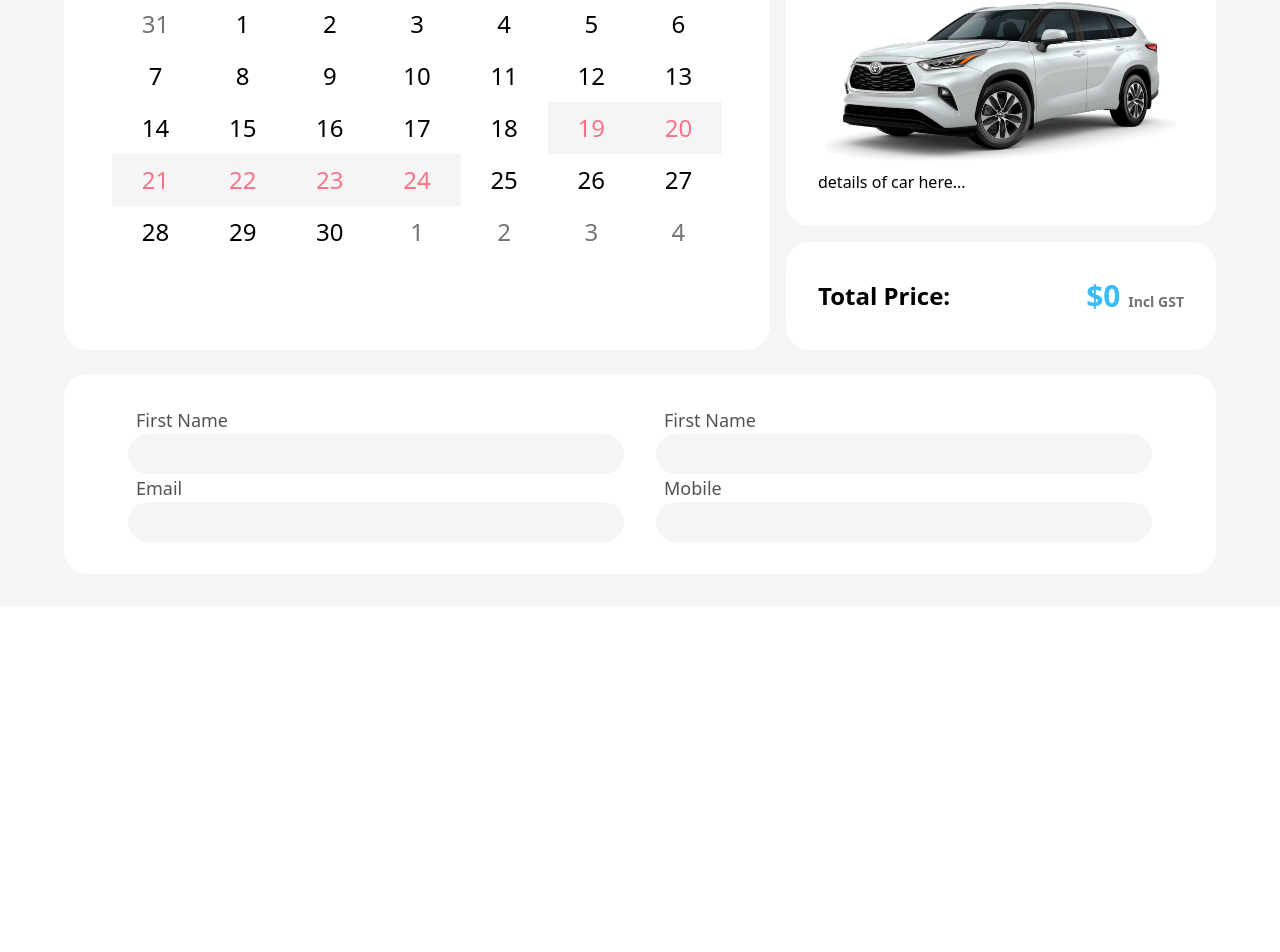
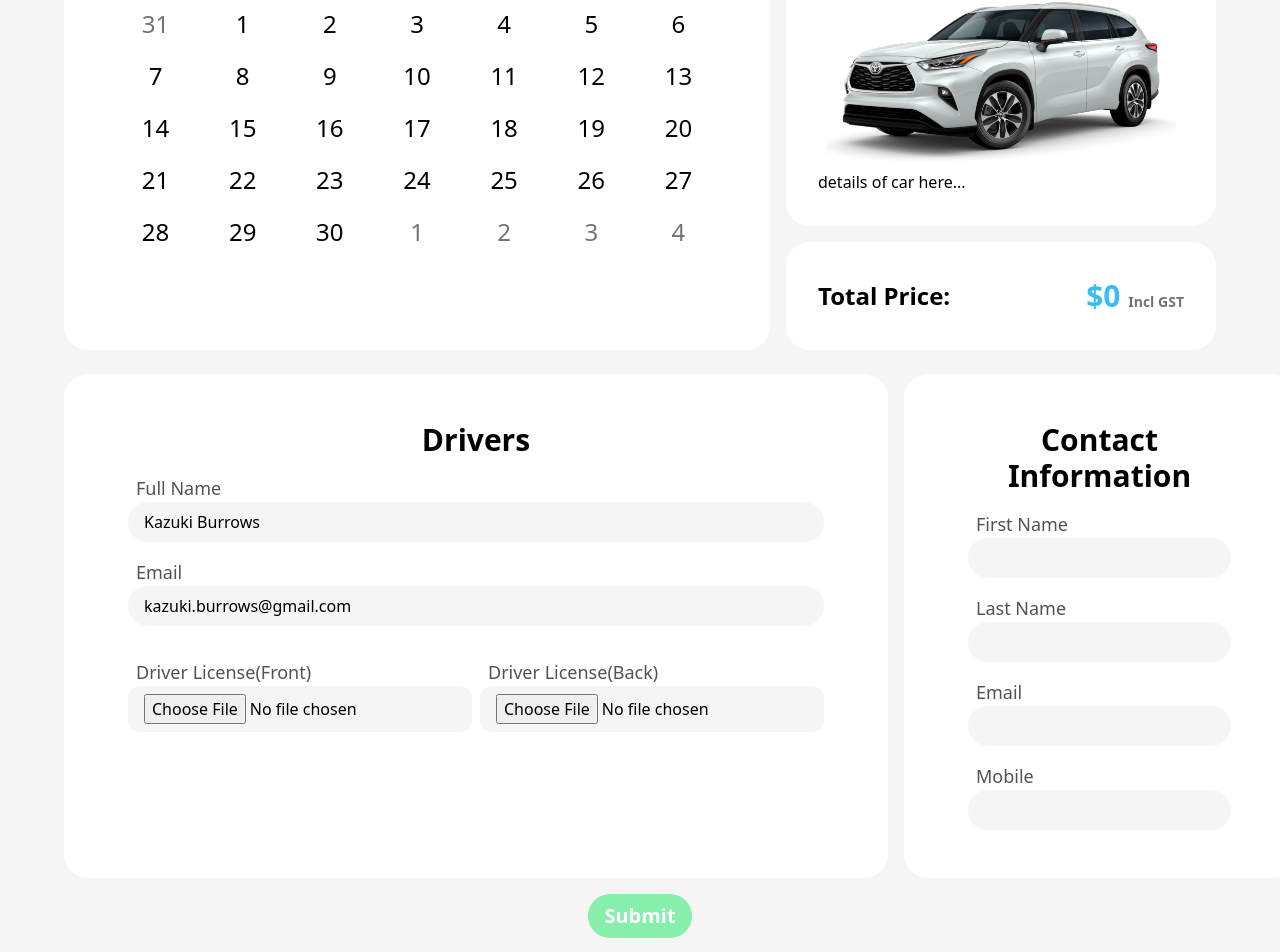
Before and after one commit to KazuBurrows/Dinkan-Travels-NZ-LTD, a React (Create React App) app: page /booking in a window 1280 px wide. Shown: the part 306-1258 px from the top of the page. Before the commit the page ends 912 px from the top, so only its background shows below. Built offline with nearby package versions, Linux system fonts and the light colour scheme.

Commit message:
fetching update

```diff
--- /dev/null
+++ b/src/Components/PopupModal.tsx
@@ -0,0 +1,39 @@
+import React from 'react';
+
+interface PopupModalProps {
+  isOpen: boolean;          // <- parent controls this
+  onConfirm: () => void;     // <- parent handles confirm
+  onCancel: () => void;      // <- parent handles cancel/close
+}
+
+const PopupModal = ({
+  isOpen,
+  onConfirm,
+  onCancel,
+}: PopupModalProps) => {
+  if (!isOpen) return null; // don't render anything if modal is closed
+
+  return (
+    <div className="fixed inset-0 bg-black bg-opacity-50 flex justify-center items-center z-50">
+      <div className="bg-white p-8 rounded-lg shadow-lg text-center">
+        <h2 className="text-2xl font-semibold mb-4">Are you sure?</h2>
+        <div className="flex justify-center gap-4">
+          <button
+            className="bg-green-500 text-white font-bold py-2 px-4 rounded"
+            onClick={onConfirm}
+          >
+            Confirm
+          </button>
+          <button
+            className="bg-red-500 text-white font-bold py-2 px-4 rounded"
+            onClick={onCancel}
+          >
+            Cancel
+          </button>
+        </div>
+      </div>
+    </div>
+  );
+};
+
+export default PopupModal;
--- a/src/Views/GenrealBooking.tsx
+++ b/src/Views/GenrealBooking.tsx
@@ -1,8 +1,10 @@
-import React, { useState } from "react";
+import React, { useEffect, useState } from "react";
 import Calendar from "react-calendar";
 // import "react-calendar/dist/Calendar.css"; // Default styles
 
 import highlander from "../assets/images/22-Toyota-Highlander-White- side.PNG";
+import PopupModal from "../Components/PopupModal";
+import { Contact, Driver } from "../types/models";
 
 type Car = {
   id: string;
@@ -24,14 +26,21 @@ const car: Car = {
   img: highlander,
 };
 
-const bookedDates = [
-  new Date(2025, 3, 19), // April is month 3 (0-indexed)
-  new Date(2025, 3, 20),
-  new Date(2025, 3, 21),
-  new Date(2025, 3, 22),
-  new Date(2025, 3, 23),
-  new Date(2025, 3, 24),
-];
+// types.ts
+export interface Booking {
+  id: string;
+  customer_id: string;
+  car_id: string;
+  pickup_date: string;
+  dropoff_date: string;
+  total_price: number;
+  paid_total: number;
+  _rid: string;
+  _self: string;
+  _etag: string;
+  _attachments: string;
+  _ts: number;
+}
 
 function formatDateToNZString(date: Date | null): string {
   if (!date) return "";
@@ -73,6 +82,12 @@ function calculateTotalPrice(
 }
 
 function GeneralBooking() {
+  const [contactFirstName, setContactFirstName] = useState("");
+  const [contactLastName, setContactLastName] = useState("");
+  const [contactEmail, setContactEmail] = useState("");
+  const [contactMobile, setContactMobile] = useState("");
+
+  const [bookedDates, setBookedDates] = useState<Date[]>([]);
   const setBookingDate = (value: Date) => {
     if (bookingDates[0] && bookingDates[1]) {
       // if both 'startDate' and 'endDate' values are set
@@ -91,19 +106,116 @@ function GeneralBooking() {
     null,
   ]);
 
+  function getDateRange(startDate: Date, endDate: Date) {
+    const dates = [];
+    const currentDate = new Date(startDate);
+
+    while (currentDate <= endDate) {
+      dates.push(new Date(currentDate)); // clone the date
+      currentDate.setDate(currentDate.getDate() + 1); // go to next day
+    }
+
+    return dates;
+  }
+
+  const [isModalOpen, setIsModalOpen] = useState(false);
+
+  const openModal = () => setIsModalOpen(true);
+  const closeModal = () => setIsModalOpen(false);
+
+  const handleConfirm = async () => {
+    let pickupDate = bookingDates[0];
+    let dropoffDate = bookingDates[1];
+
+    let contact: Contact = {
+      email: contactFirstName,
+      firstName: contactLastName,
+      lastName: contactEmail,
+      mobile: contactMobile,
+    };
+
+    let drivers: Driver[] = [
+      { email: "kazuki.burrows@gmail.com", fullName: "Kazuki Burrows" },
+    ];
+
+    const url = "http://localhost:7071/api/PostBooking"; // Your Azure API endpoint
+
+    const bookingRequest = {
+      pickupDate: pickupDate,
+      dropoffDate: dropoffDate,
+      contact: contact,
+      drivers: drivers,
+    };
+
+    try {
+      const response = await fetch(url, {
+        method: "POST",
+        headers: {
+          "Content-Type": "application/json",
+        },
+        body: JSON.stringify(bookingRequest), // Convert JS object to JSON
+      });
+
+      if (!response.ok) {
+        throw new Error("Network response was not ok");
+      }
+
+      const result = await response.json(); // Parse the response as JSON
+      console.log(result); // Handle the result (e.g., display message, update state)
+    } catch (error) {
+      console.error("Error:", error);
+    }
+
+    closeModal();
+  };
+
+  const addDriver = () => {
+    console.log("Button clicked!");
+  };
+
+  useEffect(() => {
+    const fetchBookings = async () => {
+      try {
+        const response = await fetch("http://localhost:7071/api/GetBookings");
+        if (!response.ok) {
+          throw new Error("Failed to fetch bookings");
+        }
+
+        const data: Booking[] = await response.json();
+        console.log(data);
+
+        data.forEach((booking) => {
+          setBookedDates([
+            ...bookedDates,
+            ...getDateRange(
+              new Date(booking.pickup_date),
+              new Date(booking.dropoff_date)
+            ),
+          ]);
+        });
+      } catch (err: any) {
+        // setError(err.message || "Unknown error");
+      } finally {
+        // setLoading(false);
+      }
+    };
+
+    // fetchBookings();
+  }, []);
+
   return (
     <div className="h-full bg-neutral-100 px-16 py-8 inter-font">
       <div className="h-[600px] relative my-6 mx-auto flex justify-center items-center gap-x-4">
         <div className="flex-[4] text-center flex flex-col justify-center bg-white rounded-3xl h-full">
           <Calendar
             onChange={(val) => {
-              console.log(val);
+              // console.log(val);
               if (val instanceof Date) {
                 // setValue(val);
                 setBookingDate(val);
               }
             }}
-            value={bookedDates[0]}
+            value={bookingDates[0]}
             tileDisabled={({ date }) =>
               bookedDates.some((d) => d.toDateString() === date.toDateString())
             }
@@ -117,7 +229,7 @@ function GeneralBooking() {
               ) {
                 classes.push("booked-date");
               }
-              console.log(bookingDates[0] + " : " + bookingDates[1]);
+              // console.log(bookingDates[0] + " : " + bookingDates[1]);
 
               if (
                 bookingDates[0] instanceof Date &&
@@ -190,30 +302,112 @@ function GeneralBooking() {
           </div>
         </div>
       </div>
-      <div className="bg-white rounded-3xl px-16 py-8">
-        <form>
-          <div className="flex gap-8">
-            <div className="flex flex-col flex-[1]">
-              <label className="ml-2 text-lg text-neutral-600">First Name</label>
-              <input className="bg-neutral-100 rounded-full px-4 py-2" />
+
+      <div className="flex gap-x-4">
+        <div className="flex-[2] bg-white rounded-3xl px-16 py-8">
+          <div className="gap-8">
+            <h2 className="text-3xl font-semibold text-center my-4">Drivers</h2>
+            <div id="drivers">
+              <div id="driver-1">
+                <div className="flex flex-col flex-[1] my-4">
+                  <label className="ml-2 text-lg text-neutral-600">
+                    Full Name
+                  </label>
+                  <input
+                    className="bg-neutral-100 rounded-full px-4 py-2"
+                    value={"Kazuki Burrows"}
+                  />
+                </div>
+                <div className="flex flex-col flex-[1] my-4">
+                  <label className="ml-2 text-lg text-neutral-600">Email</label>
+                  <input
+                    className="bg-neutral-100 rounded-full px-4 py-2"
+                    value={"kazuki.burrows@gmail.com"}
+                  />
+                </div>
+                <div className="flex gap-2">
+                  <div className="flex flex-col flex-[1] my-4">
+                    <label className="ml-2 text-lg text-neutral-600">
+                      Driver License(Front)
+                    </label>
+                    <input
+                      type="file"
+                      className="bg-neutral-100 rounded-xl px-4 py-2"
+                    />
+                  </div>
+                  <div className="flex flex-col flex-[1] my-4">
+                    <label className="ml-2 text-lg text-neutral-600">
+                      Driver License(Back)
+                    </label>
+                    <input
+                      type="file"
+                      className="bg-neutral-100 rounded-xl px-4 py-2"
+                    />
+                  </div>
+                </div>
+              </div>
             </div>
-            <div className="flex flex-col flex-[1]">
-              <label className="ml-2 text-lg text-neutral-600">First Name</label>
-              <input className="bg-neutral-100 rounded-full px-4 py-2" />
+            {/* <div className="flex justify-center my-4">
+              <button
+                className="bg-green-300 py-2 px-4 text-xl text-white font-bold rounded-full"
+                onClick={addDriver}
+              >
+                +
+              </button>
+            </div>{" "} */}
+          </div>
+        </div>
+        <form className="flex-[2] bg-white rounded-3xl px-16 py-8">
+          <h2 className="text-3xl font-semibold text-center my-4">
+            Contact Information
+          </h2>
+          <div className="gap-8">
+            <div className="flex flex-col flex-[1] my-4">
+              <label className="ml-2 text-lg text-neutral-600">
+                First Name
+              </label>
+              <input
+                className="bg-neutral-100 rounded-full px-4 py-2"
+                onChange={(e) => setContactFirstName(e.target.value)}
+              />
             </div>
-          </div>
-          <div className="flex gap-8">
-            <div className="flex flex-col flex-[1]">
+            <div className="flex flex-col flex-[1] my-4">
+              <label className="ml-2 text-lg text-neutral-600">Last Name</label>
+              <input
+                className="bg-neutral-100 rounded-full px-4 py-2"
+                onChange={(e) => setContactLastName(e.target.value)}
+              />
+            </div>
+            <div className="flex flex-col flex-[1] my-4">
               <label className="ml-2 text-lg text-neutral-600">Email</label>
-              <input className="bg-neutral-100 rounded-full px-4 py-2" />
+              <input
+                className="bg-neutral-100 rounded-full px-4 py-2"
+                onChange={(e) => setContactEmail(e.target.value)}
+              />
             </div>
-            <div className="flex flex-col flex-[1]">
+            <div className="flex flex-col flex-[1] my-4">
               <label className="ml-2 text-lg text-neutral-600">Mobile</label>
-              <input className="bg-neutral-100 rounded-full px-4 py-2" />
+              <input
+                className="bg-neutral-100 rounded-full px-4 py-2"
+                onChange={(e) => setContactMobile(e.target.value)}
+              />
             </div>
           </div>
         </form>
       </div>
+      <div className="flex justify-center my-4">
+        <button
+          className="bg-green-300 py-2 px-4 text-xl text-white font-bold rounded-full"
+          onClick={openModal}
+        >
+          Submit
+        </button>
+      </div>
+      <PopupModal
+        isOpen={isModalOpen}
+        onConfirm={handleConfirm}
+        onCancel={closeModal}
+      />
     </div>
   );
 }
--- /dev/null
+++ b/src/types/models.ts
@@ -0,0 +1,12 @@
+export interface Contact {
+  email: string;
+  firstName: string;
+  lastName: string;
+  mobile: string;
+}
+
+// models/Driver.ts
+export interface Driver {
+  email: string;
+  fullName: string;
+}
```
